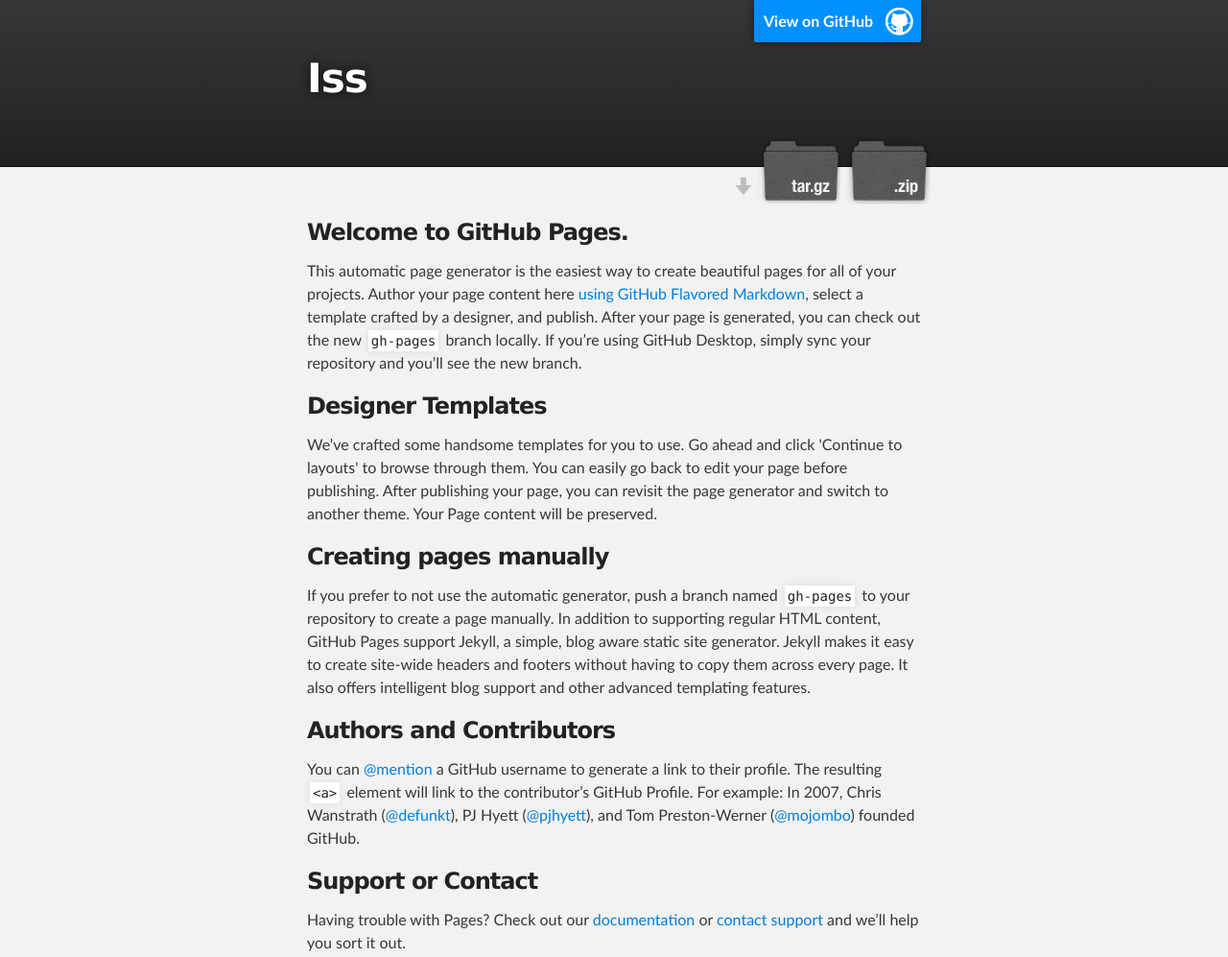
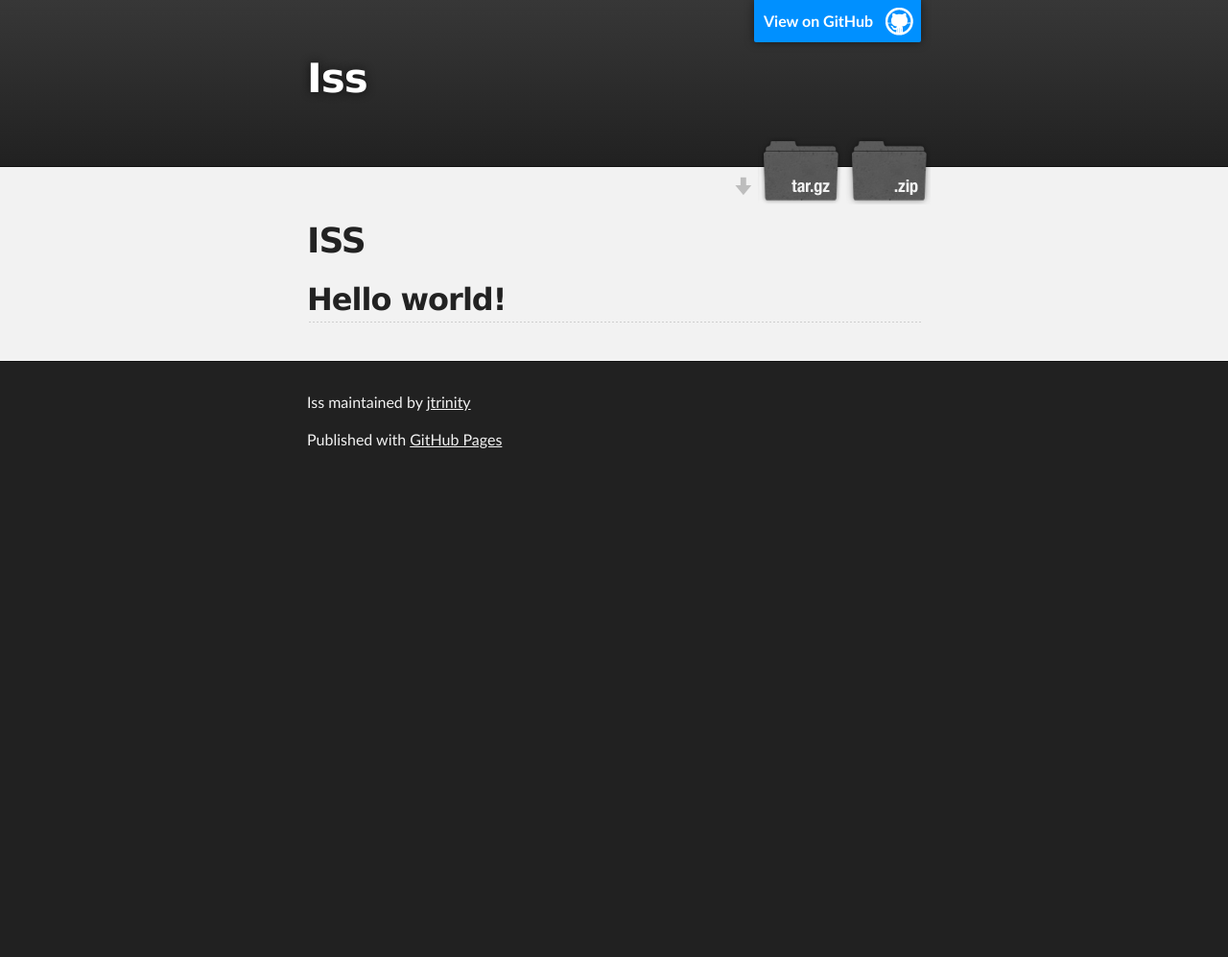
Before and after one commit to jtrinity/ISS, a plain HTML site: page index.html in a window 1280 px wide. Shown: the top 997 px of the page at 96% size. After the commit the page ends 800 px from the top, so only its background shows below. Drawn offline with Linux system fonts and the light colour scheme.

```diff
--- a/index.html
+++ b/index.html
@@ -31,30 +31,13 @@
     <!-- MAIN CONTENT -->
     <div id="main_content_wrap" class="outer">
       <section id="main_content" class="inner">
-        <h3>
-<a id="welcome-to-github-pages" class="anchor" href="#welcome-to-github-pages" aria-hidden="true"><span aria-hidden="true" class="octicon octicon-link"></span></a>Welcome to GitHub Pages.</h3>
+        <h1>
+<a id="iss" class="anchor" href="#iss" aria-hidden="true"><span aria-hidden="true" class="octicon octicon-link"></span></a>ISS</h1>
 
-<p>This automatic page generator is the easiest way to create beautiful pages for all of your projects. Author your page content here <a href="https://guides.github.com/features/mastering-markdown/">using GitHub Flavored Markdown</a>, select a template crafted by a designer, and publish. After your page is generated, you can check out the new <code>gh-pages</code> branch locally. If you’re using GitHub Desktop, simply sync your repository and you’ll see the new branch.</p>
+<h2>
+<a id="hello-world" class="anchor" href="#hello-world" aria-hidden="true"><span aria-hidden="true" class="octicon octicon-link"></span></a>Hello world!</h2>
 
-<h3>
-<a id="designer-templates" class="anchor" href="#designer-templates" aria-hidden="true"><span aria-hidden="true" class="octicon octicon-link"></span></a>Designer Templates</h3>
 
-<p>We’ve crafted some handsome templates for you to use. Go ahead and click 'Continue to layouts' to browse through them. You can easily go back to edit your page before publishing. After publishing your page, you can revisit the page generator and switch to another theme. Your Page content will be preserved.</p>
-
-<h3>
-<a id="creating-pages-manually" class="anchor" href="#creating-pages-manually" aria-hidden="true"><span aria-hidden="true" class="octicon octicon-link"></span></a>Creating pages manually</h3>
-
-<p>If you prefer to not use the automatic generator, push a branch named <code>gh-pages</code> to your repository to create a page manually. In addition to supporting regular HTML content, GitHub Pages support Jekyll, a simple, blog aware static site generator. Jekyll makes it easy to create site-wide headers and footers without having to copy them across every page. It also offers intelligent blog support and other advanced templating features.</p>
-
-<h3>
-<a id="authors-and-contributors" class="anchor" href="#authors-and-contributors" aria-hidden="true"><span aria-hidden="true" class="octicon octicon-link"></span></a>Authors and Contributors</h3>
-
-<p>You can <a href="https://help.github.com/articles/basic-writing-and-formatting-syntax/#mentioning-users-and-teams" class="user-mention">@mention</a> a GitHub username to generate a link to their profile. The resulting <code>&lt;a&gt;</code> element will link to the contributor’s GitHub Profile. For example: In 2007, Chris Wanstrath (<a href="https://github.com/defunkt" class="user-mention">@defunkt</a>), PJ Hyett (<a href="https://github.com/pjhyett" class="user-mention">@pjhyett</a>), and Tom Preston-Werner (<a href="https://github.com/mojombo" class="user-mention">@mojombo</a>) founded GitHub.</p>
-
-<h3>
-<a id="support-or-contact" class="anchor" href="#support-or-contact" aria-hidden="true"><span aria-hidden="true" class="octicon octicon-link"></span></a>Support or Contact</h3>
-
-<p>Having trouble with Pages? Check out our <a href="https://help.github.com/pages">documentation</a> or <a href="https://github.com/contact">contact support</a> and we’ll help you sort it out.</p>
       </section>
     </div>
 
```
Also changed, not shown: params.json (+1 -1 lines).
